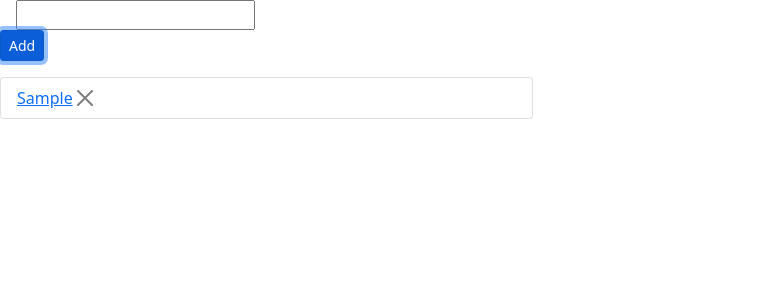
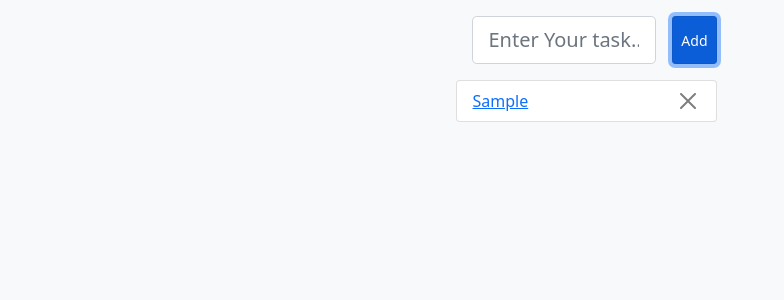
Before and after one commit to looleeluu/react-redux-test, a React (Create React App) app: page / in a window 1280 px wide. Both pictures are taken after typing "Sample" into the empty fields and a click on the input "Add". Shown: the top 300 px of the page, without its empty margins (0-784 px from the left). Built offline with nearby package versions, Linux system fonts and the light colour scheme.

Commit message:
add styles

```diff
--- a/public/index.html
+++ b/public/index.html
@@ -26,9 +26,11 @@
     -->
     <title>React App</title>
   </head>
-  <body>
+  <body class="bg-light">
     <noscript>You need to enable JavaScript to run this app.</noscript>
-    <div id="root"></div>
+    <div id="container" class="container m-3">
+      <div id="root" class="row justify-content-md-center"></div>
+    </div>
     <!--
       This HTML file is a template.
       If you open it directly in the browser, you will see an empty page.
--- a/src/components/App.jsx
+++ b/src/components/App.jsx
@@ -1,9 +1,10 @@
+import 'bootstrap/dist/css/bootstrap.min.css';
 import React from 'react';
 import NewTaskForm from './NewTaskForm';
 import TasksBox from './TasksBox';
 
 const App = () => (
-	<div className="col-5">
+	<div className="col-3">
 		<NewTaskForm />
 		<TasksBox />
 	</div>
--- a/src/components/NewTaskForm.jsx
+++ b/src/components/NewTaskForm.jsx
@@ -1,3 +1,4 @@
+import 'bootstrap/dist/css/bootstrap.min.css';
 import React from 'react';
 import _ from 'lodash';
 import { connect } from 'react-redux';
@@ -25,9 +26,11 @@ const NewTaskForm = ({ text, addTask, updateNewTaskText }) => {
   };
 
 	return (
-    <form action="" className="form-inline" onSubmit={handleAddTask}>
+    <form action="" className="d-flex" onSubmit={handleAddTask}>
       <div className="form-group mx-sm-3">
         <input
+          className="form-control form-control-lg"
+          placeholder="Enter Your task..."
           type="text"
           required
           value={text}
--- a/src/components/TasksBox.jsx
+++ b/src/components/TasksBox.jsx
@@ -1,3 +1,4 @@
+import 'bootstrap/dist/css/bootstrap.min.css';
 import React from 'react';
 import { connect } from 'react-redux';
 import * as actions from '../actions/actions';
@@ -32,9 +33,9 @@ const TasksBox = ({ tasks, removeTask, toggleTaskState }) => {
 		<div className="mt-3">
 			<ul className="list-group">
 				{tasks.map(({ id, text, state }) => (
-					<li key={id} className="list-group-item d-flex">
+					<li key={id} className="list-group-item d-flex justify-content-between">
 						<span className="mr-auto">
-							<a href="#" onClick={handleToggleTaskState(id)}>
+							<a href="#str" onClick={handleToggleTaskState(id)}>
                 {state === 'active' ? text : <s>{text}</s>}
               </a>
 						</span>
```
